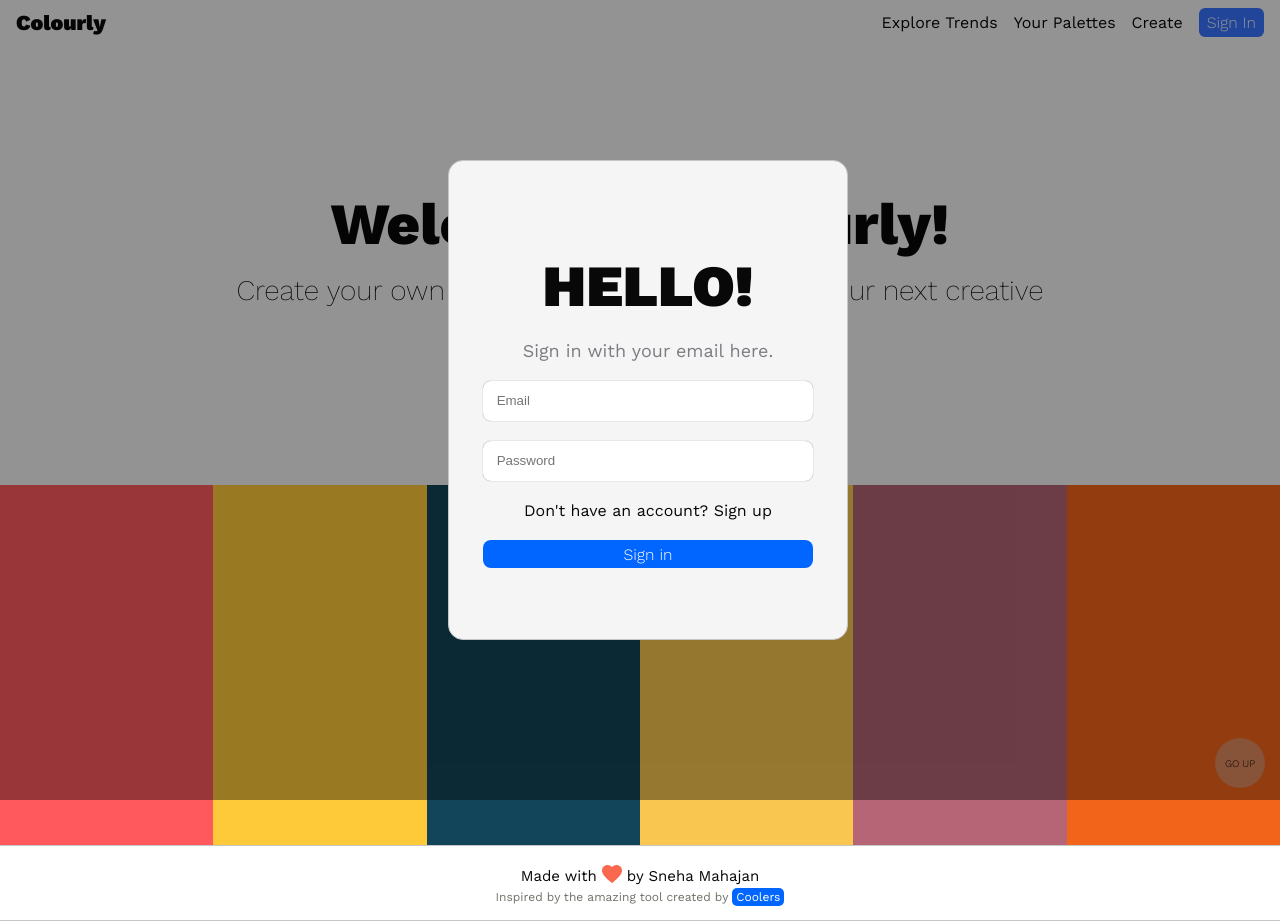
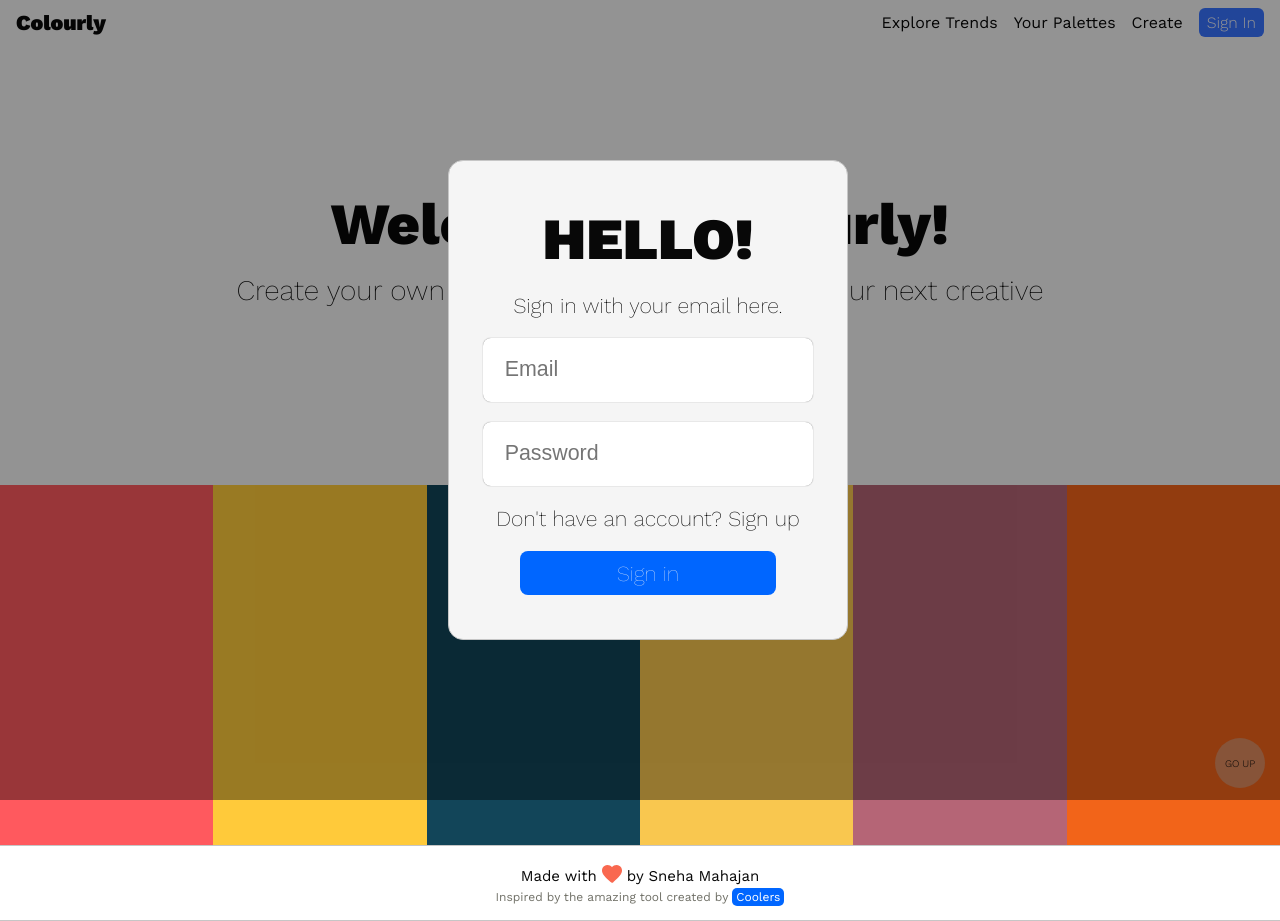
Before and after one commit to sneham-boop/colourly, a Next.js app: page / in a window 1280 px wide. Both pictures are taken after a click on the button "Sign In". Built offline with nearby package versions, Linux system fonts and the light colour scheme.

Commit message:
Style login form.

```diff
--- a/src/components/Button/Button.module.scss
+++ b/src/components/Button/Button.module.scss
@@ -56,3 +56,8 @@ border-radius: 5rem;
   // padding-top: 13px;
   text-align: center;
 }
+
+.sign-in-popup {
+  font-size: $font-size-p-m;
+  font-weight: 100;
+}
--- a/src/components/Header/Header.module.scss
+++ b/src/components/Header/Header.module.scss
@@ -66,49 +66,36 @@
   border-radius: 15px;
   padding: 1em;
   background-color: $white;
-}
-
-.form-container h1 {
+  h2 {
     font-weight: $extra-bold;
     font-size: $font-size-h2;
-
   }
-
-.form-container label {
-  margin-right: 1em;
+  button {
+    font-family: $font-family-default;
+    background-color: #0066ff;
+    color: $white;
+    border-radius: 8px;
+    width: 70%;
+    height: 10%;
   }
-
-.form-container button {
-  background-color: #0066ff;
-  color: white;
-  border-radius: 8px;
-  width: 90%;
+  p {
+    text-align: center;
+    font-size: $font-size-p-m;
+    font-weight: $extra-thin;
   }
-
-.form-container button:hover {
-  background-color: #0055ff;
-  color: white;
-}
-
-.form-container p {
-  text-align: center;
-}
-
-.form-container > h1 + p {
-color: #7d7c83;
-font-size: 18px;
-}
-
-.form-container input {
+  input {
     width: 90%;
     height: 3em;
     box-shadow: 0 0 1px rgb(110, 110, 110);
     border: 0px;
     border-radius: 8px;
     padding-left: 1em;
-}
-
-.form-container input:focus {
+    font-size: $font-size-p-m;
+    font-weight: $extra-thin;
+    &:focus {
       outline: none;
       border: 1px solid #0066ff;
     }
+  }
+
+}
--- a/src/components/Header/Login.jsx
+++ b/src/components/Header/Login.jsx
@@ -7,15 +7,14 @@ function Login({ login, setShowLogin }) {
     setShowLogin(false);
   };
   return (
-    <div className={styles.opaque}>
+    <div className={styles.opaque} onClick={() => setShowLogin(false)}>
       <div className={styles["sign-in-form"]}>
         <form
           action="/api/login"
           method="POST"
           className={styles["form-container"]}
         >
-          <i className="fa-solid fa-xmark fa-xl"></i>
-          <h1>HELLO!</h1>
+          <h2>HELLO!</h2>
           <p>Sign in with your email here.</p>
           <input type="email" placeholder="Email" name="email" required />
           <input
@@ -30,7 +29,7 @@ function Login({ login, setShowLogin }) {
               Sign up
             </a>
           </p>
-          <Button btnText="Sign in" custom="sign-in" onClick={loginUser} />
+          <Button btnText="Sign in" custom="sign-in-popup" onClick={loginUser} />
         </form>
       </div>
     </div>
```
Lines whose indentation alone changed are shown as unchanged.
